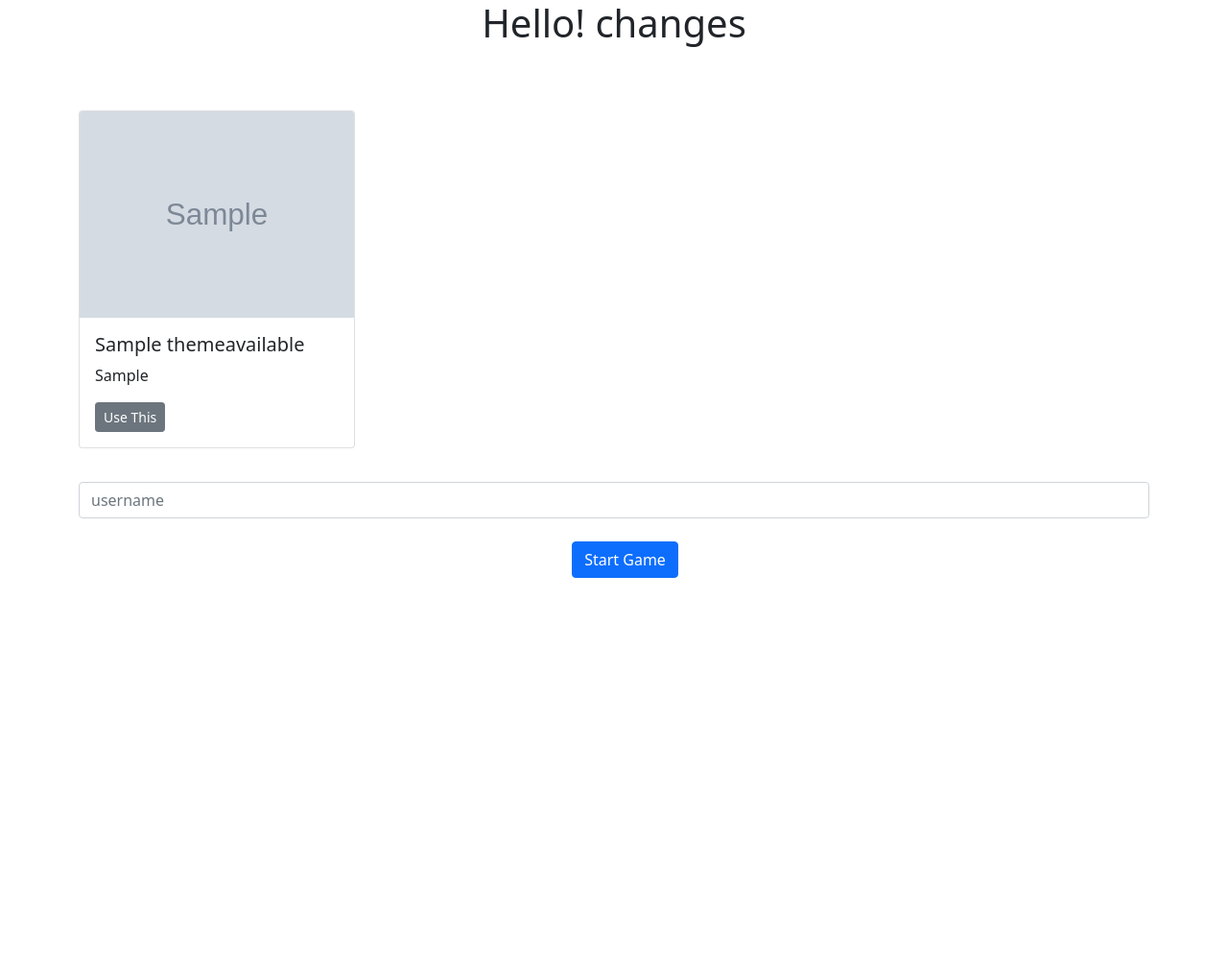
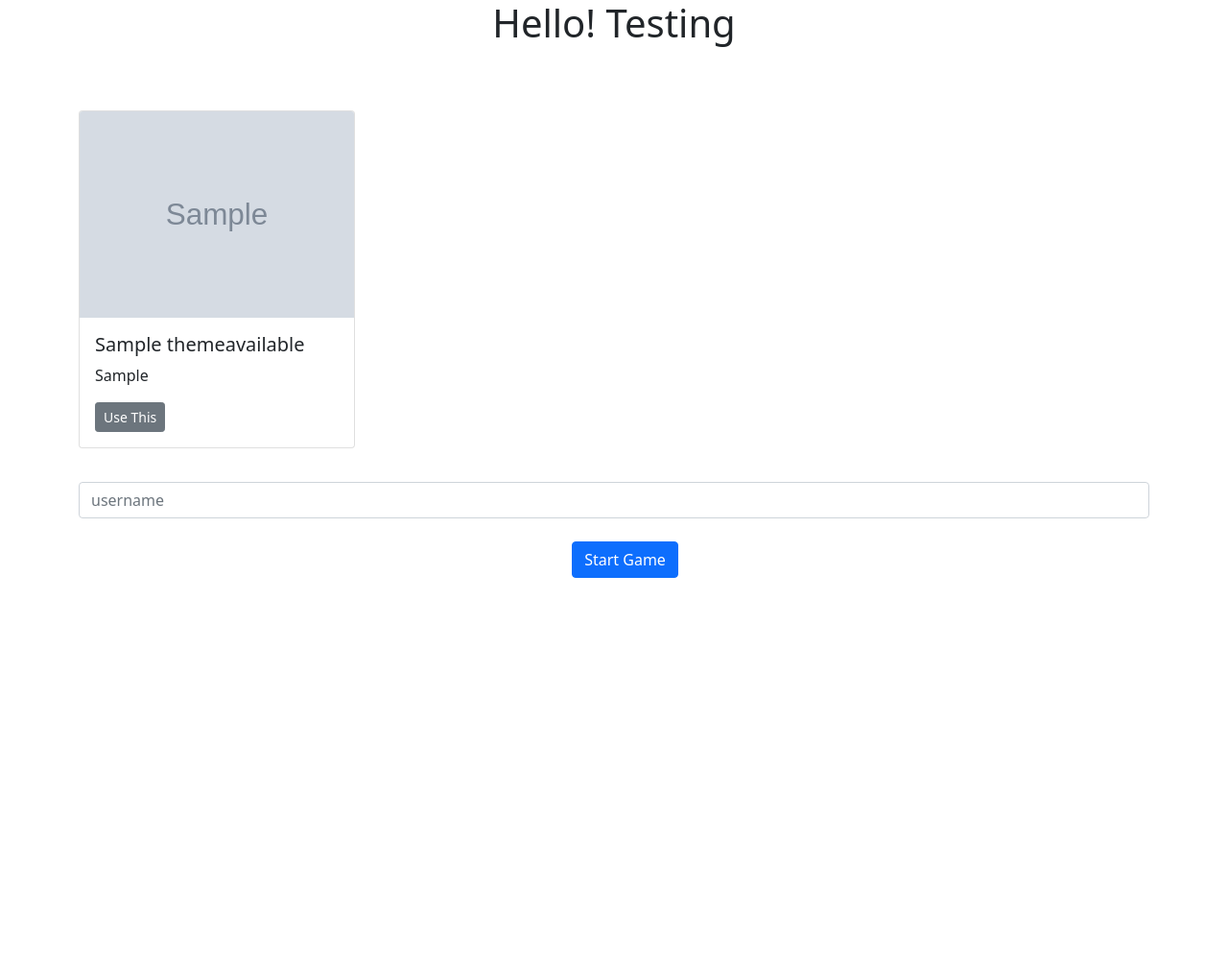
Before and after one commit to Devendra176/rock-paper-scissor, a Django app: page /api/frontend/ in a window 1280 px wide. Shown: the top 999 px of the page at 96% size. Run offline with Django 4.2, Linux system fonts and the light colour scheme; tables that the repository leaves empty hold one stand-in row (values such as "Sample post"); grey boxes marked "Sample" are stand-in pictures; some libraries are stand-ins or nearby versions.

Commit message:
TEST FINAL

```diff
--- a/backend/templates/base/base.html
+++ b/backend/templates/base/base.html
@@ -20,7 +20,7 @@
   </head>
   <body>
     {% include 'base/canva.html' %}
-    <h1 class="text-center" >Hello! changes</h1><br>
+    <h1 class="text-center" >Hello! Testing</h1><br>
     <div class="container card-container" id="theme_card_container">
       {% block card %}{% endblock card %}
     </div>
```
